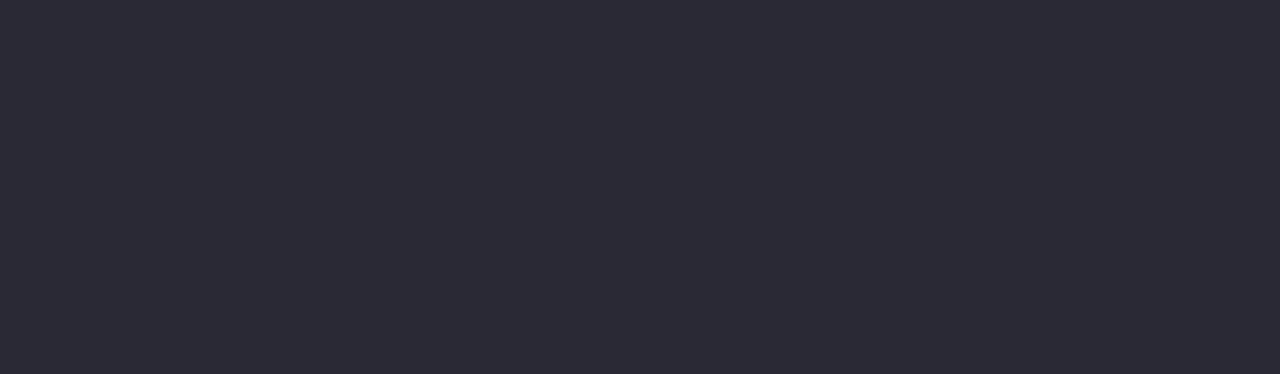
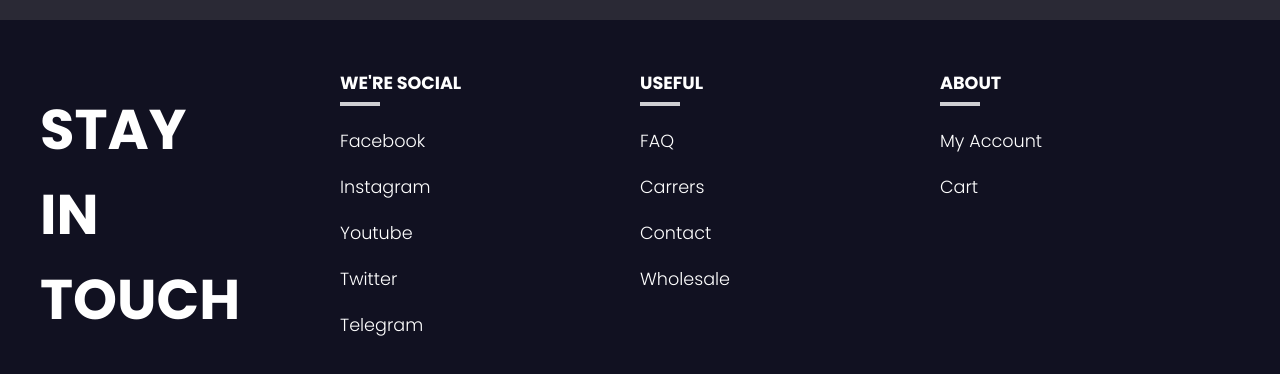
Before and after one commit to minhlezz/shoppingEcommerceFE, a React (Create React App) app: page /catalog in a window 1280 px wide. Shown: the part 1578-1952 px from the top of the page. Before the commit the page ends 1498 px from the top, so only its background shows below. Built offline with nearby package versions, Linux system fonts and the light colour scheme.

Commit message:
update footer

```diff
--- a/src/App.js
+++ b/src/App.js
@@ -5,6 +5,7 @@
 import Product from './pages/Product';
 import Cart from './pages/Cart';
 import Home from './pages/Home';
+import Footer from './components/Footer';
 
 function App() {
   return (
@@ -17,6 +18,7 @@
         <Route exact path="/catalog/:slug" component={Product} />
         <Route exact path="/cart" component={Cart} />
       </Switch>
+      <Footer />
     </Router>
   );
 }
--- /dev/null
+++ b/src/components/Footer/Footer.styles.js
@@ -0,0 +1,58 @@
+import { Link } from "react-router-dom";
+import styled from "styled-components";
+
+
+export const Wrapper = styled.footer`
+    position: relative;
+    padding: 50px 0;
+    display: block;
+    background-color: #111121;
+    font-size: 1.1rem;
+    user-select: none;
+    margin-top: 100px;
+`
+export const Logo = styled.div`
+    h1 {
+        font-size: 3.5rem;
+        font-weight: 700;
+        text-transform: uppercase;
+    }
+
+    @media (min-width: 1190px) {
+        margin-top: auto;
+        margin-bottom: auto;
+    }
+`
+export const FooterTitle = styled.div`
+    text-transform: uppercase;
+    font-weight: 700;
+    margin-bottom: 2rem;
+    position: relative;
+    &::before {
+        content: "";
+        display: block;
+        position: absolute;
+        bottom: -10px;
+        height: 4px;
+        width: 40px;
+        background-color: hsla(0,0%,100%,.8);
+    }
+`
+
+export const FooterContent = styled.div`
+
+    p {
+        margin-bottom: 1.25rem;
+        font-weight: 300;
+        &:hover {
+        color: var(--yellow);
+        }
+    }
+
+
+`
+
+export const StyledLink = styled(Link)`
+    text-decoration: none;
+    color: currentColor;
+`
--- /dev/null
+++ b/src/components/Footer/index.js
@@ -0,0 +1,106 @@
+import React from 'react'
+import { Container } from '../../GlobalStyles'
+import Grid from '../Grid'
+import { Wrapper, FooterTitle, FooterContent, StyledLink, Logo } from './Footer.styles'
+
+
+const footerSocialLinks = [
+    {
+        display: "Facebook",
+        path: "/"
+    },
+    {
+        display: "Instagram",
+        path: "/"
+    },
+    {
+        display: "Youtube",
+        path: "/"
+    },
+    {
+        display: "Twitter",
+        path: "/"
+    },
+    {
+        display: "Telegram",
+        path: "/"
+    },
+]
+
+const footerUsefulLinks = [
+    {
+        display: "FAQ",
+        path: "/"
+    },
+    {
+        display: "Carrers",
+        path: "/"
+    },
+    {
+        display: "Contact",
+        path: "/"
+    },
+    {
+        display: "Wholesale",
+        path: "/"
+    },
+]
+
+const footerAboutLinks = [
+    {
+        display: "My Account",
+        path: "/"
+    },
+    {
+        display: "Cart",
+        path: "/"
+    },
+]
+
+const Footer = () => {
+    return (
+        <Wrapper>
+            <Container>
+                <Grid col={4} mdCol={2} smCol={1}>
+                    <Logo>
+                        <h1>Stay <br /> In <br />Touch</h1>
+                    </Logo>
+                    <div>
+                        <FooterTitle>We're Social</FooterTitle>
+                        <FooterContent>
+                            {footerSocialLinks && footerSocialLinks.map((ele, index) => (
+                                <StyledLink to={ele.path} key={index}>
+                                    <p>{ele.display}</p>
+                                </StyledLink>
+                            ))}
+                        </FooterContent>
+                    </div>
+                    <div>
+                        <FooterTitle>Useful</FooterTitle>
+                        <FooterContent>
+                            {footerUsefulLinks && footerUsefulLinks.map((ele, index) => (
+                                <StyledLink to={ele.path} key={index}>
+                                    <p>{ele.display}</p>
+                                </StyledLink>
+                            ))}
+                        </FooterContent>
+                    </div>
+                    <div>
+                        <FooterTitle>About</FooterTitle>
+                        <FooterContent>
+                            {footerAboutLinks && footerAboutLinks.map((ele, index) => (
+                                <StyledLink to={ele.path} key={index}>
+                                    <p>{ele.display}</p>
+                                </StyledLink>
+                            ))}
+                        </FooterContent>
+                    </div>
+                </Grid>
+            </Container>
+        </Wrapper >
+    )
+}
+
+
+
+export default Footer
--- a/src/components/Hiring/Hiring.styles.js
+++ b/src/components/Hiring/Hiring.styles.js
@@ -6,9 +6,13 @@
     display: flex;
     flex-flow: row wrap;
     justify-content: center;
+    user-select: none;
+    /* border: 1px solid #353444; */
+    box-shadow: 10px 5px 10px 5px rgb(0 0 0 / 20%);
+
     @media (max-width: 700px) {
         flex-direction: column;
-        box-shadow: 0 5px 10px 0 rgb(0 0 0 / 12%);
+        /* box-shadow: 0 5px 10px 0 rgb(0 0 0 / 12%); */
     }
 
 `
@@ -30,9 +34,10 @@
     justify-content: space-around;
     height: 100%;
     width: 100%;
-    @media (min-width: 701px) {
+    /* @media (min-width: 701px) {
         box-shadow: 0 5px 10px 0 rgb(255 255 255 / 12%);
-    }
+    } */
+    border: 1px solid #353444;
     @media (max-width: 700px) {
         padding: 24px;
     }
@@ -81,10 +86,11 @@
     height: 100%;
     width: 100%;
     overflow: hidden;
+    border: 1px solid #353444;
+    border-radius: 0 8px 8px 0;
     @media (min-width: 700px) {
-        box-shadow: 0 5px 10px 0 rgb(255 255 255 / 12%);
+        /* box-shadow: 0 5px 10px 0 rgb(255 255 255 / 12%); */
     }
-    border-radius: 8px;
     img {
             height: 100%;
             width: 100%;
--- a/src/components/InfiniteList/index.js
+++ b/src/components/InfiniteList/index.js
@@ -25,7 +25,7 @@
     useEffect(() => {
         window.addEventListener("scroll", () => {
             if (listRef && listRef.current) {
-                if (window.scrollY + window.innerHeight === listRef.current.clientHeight + listRef.current.offsetTop ) {
+                if (window.scrollY + window.innerHeight >= listRef.current.clientHeight + listRef.current.offsetTop + 200 ) {
                     console.log("bottom reach")
                     setLoad(true)
                 }
```
